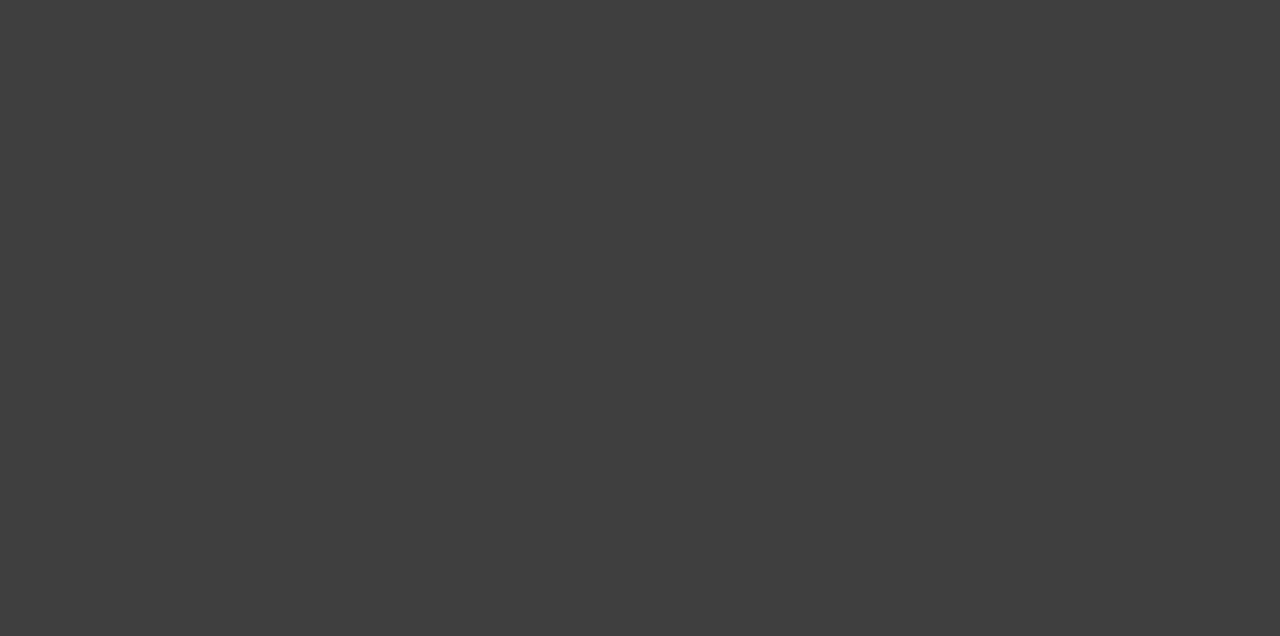
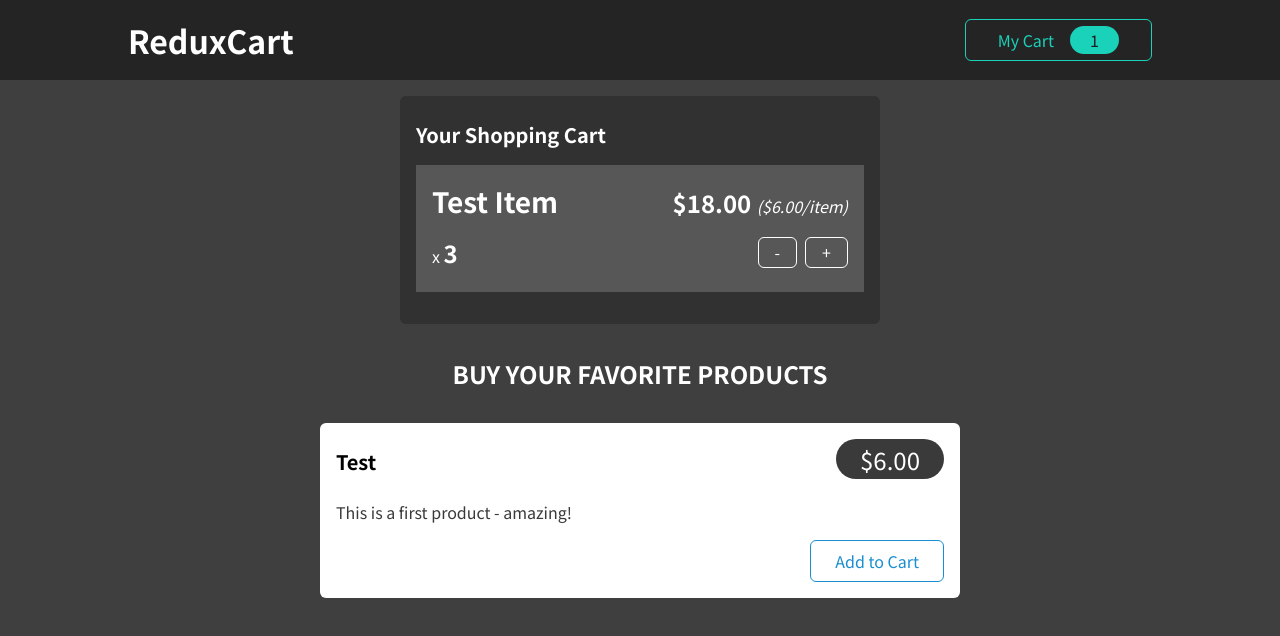
Before and after one commit to louisweiser/demo_project_cart-with-redux, a React (Create React App) app: page / in a window 1280 px wide. Shown: the top 636 px of the page. Built offline with nearby package versions, Linux system fonts and the light colour scheme.

Commit message:
implement components and start project

```diff
--- a/src/App.js
+++ b/src/App.js
@@ -1,5 +1,14 @@
+import Cart from "./components/Cart/Cart";
+import Layout from "./components/Layout/Layout";
+import Products from "./components/Shop/Products";
+
 function App() {
-  return <></>;
+  return (
+    <Layout>
+      <Cart />
+      <Products />
+    </Layout>
+  );
 }
 
 export default App;
```
